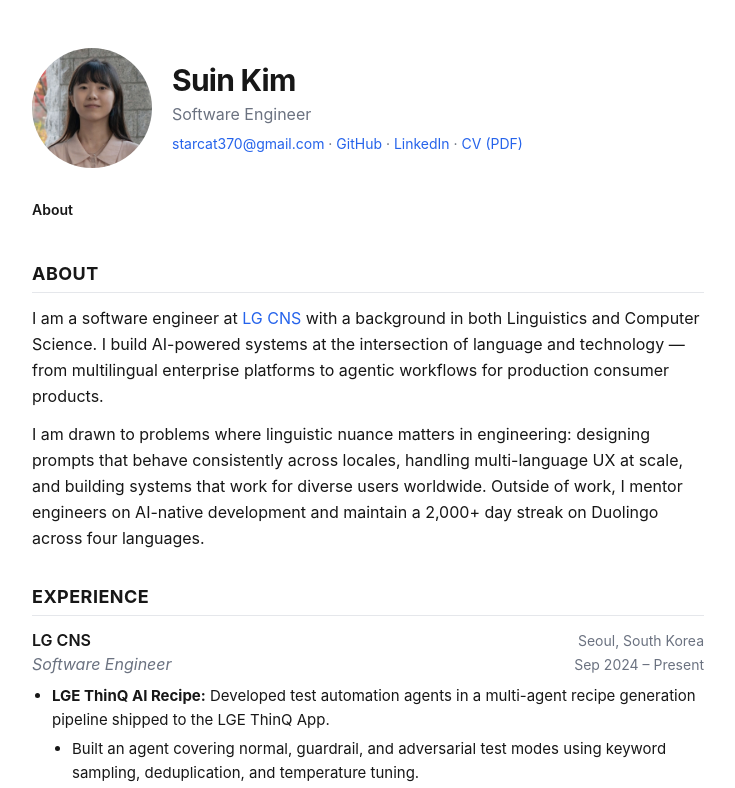
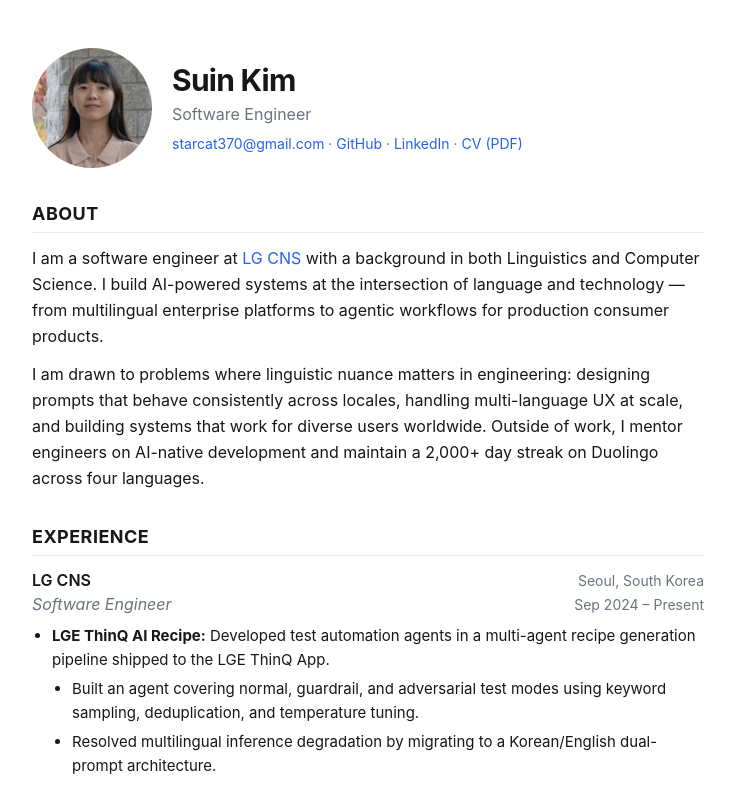
Before and after one commit to starcat37/suinkim, a Next.js app: page / in a window 1280 px wide. Shown: the top 788 px of the page, without its empty margins (272-1007 px from the left). Built offline with nearby package versions, Linux system fonts and the light colour scheme.

Commit message:
refactor: remove About nav item and rename resume.pdf to cv.pdf
Co-Authored-By: Claude Sonnet 4.6 <noreply@anthropic.com>

```diff
--- a/src/app/page.tsx
+++ b/src/app/page.tsx
@@ -6,10 +6,6 @@ export default function Home() {
   return (
     <>
       <Header />
-
-      <nav className="mb-10 text-sm">
-        <span className="font-semibold">About</span>
-      </nav>
 
       <Section title="About">
         <p className="leading-relaxed">
--- a/src/components/Header.tsx
+++ b/src/components/Header.tsx
@@ -27,7 +27,7 @@ export default function Header() {
             LinkedIn
           </a>
           {" · "}
-          <a href="/resume.pdf" target="_blank" rel="noopener noreferrer">
+          <a href="/cv.pdf" target="_blank" rel="noopener noreferrer">
             CV (PDF)
           </a>
         </p>
```
Also changed, not shown: 2 other files (tests, documents, lock files or other folders).
